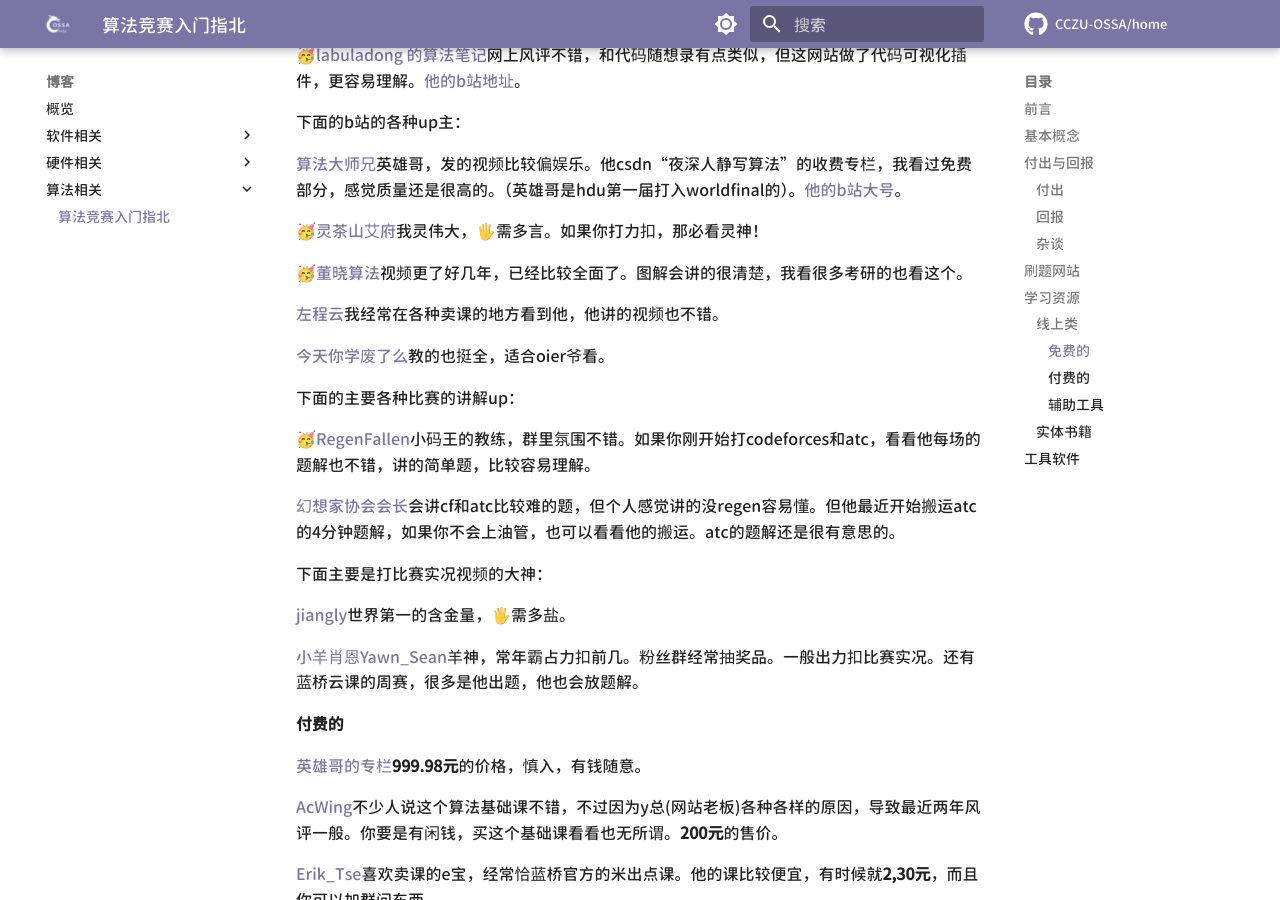
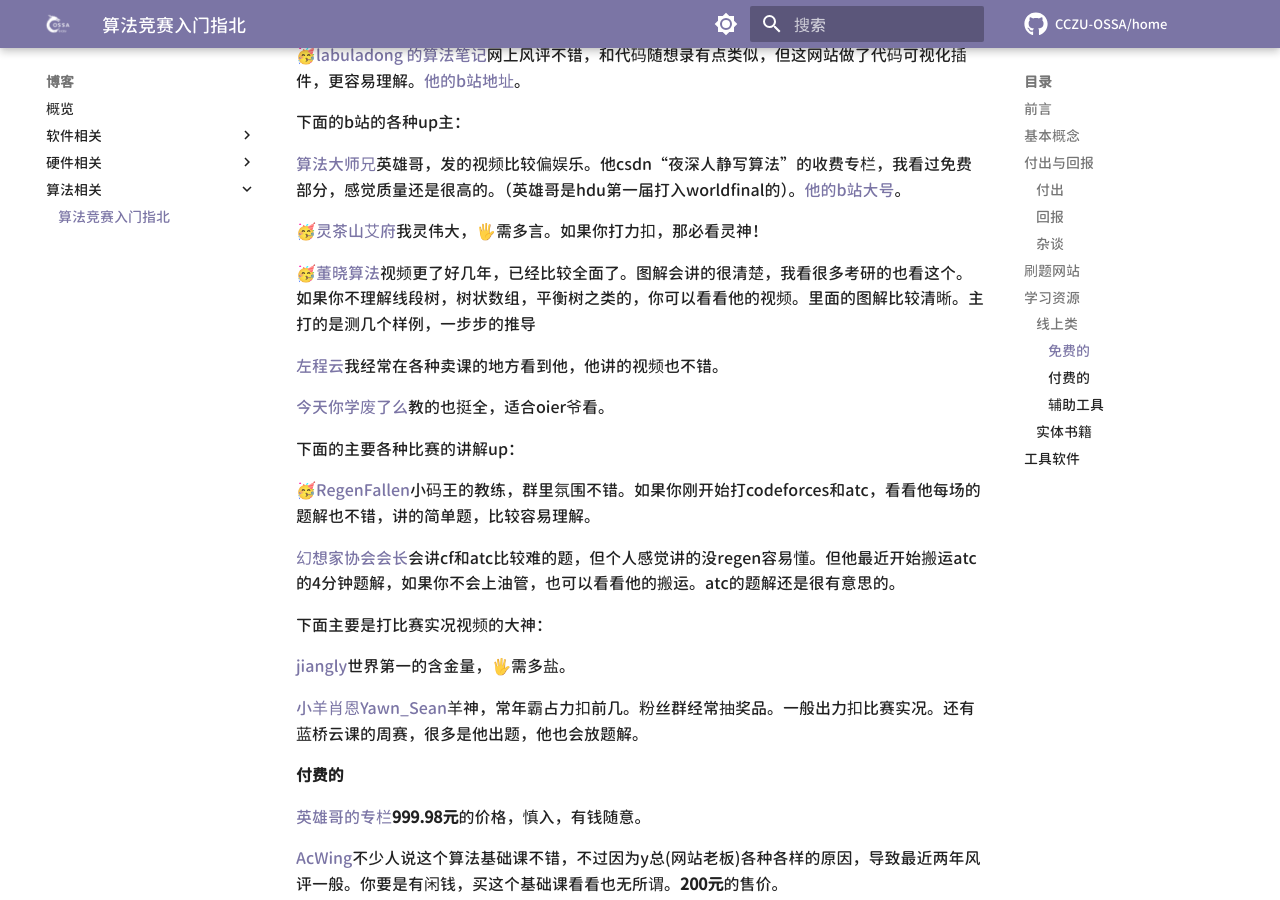
Before and after one commit to CCZU-OSSA/home, an MkDocs documentation site: the page built from docs/blog/algorithm/guide-to-algorithm-competitions.md, in a window 1280 px wide and 900 px high, scrolled down 3807 px. Built offline with MkDocs 1.6.1 and Material for MkDocs 9.7.7, drawn with Linux system fonts in a browser that asks for light colours; some web fonts are replaced; comment, search, counter and statistics services are not loaded.

Commit message:
Update guide-to-algorithm-competitions.md

```diff
--- a/docs/blog/algorithm/guide-to-algorithm-competitions.md
+++ b/docs/blog/algorithm/guide-to-algorithm-competitions.md
@@ -128,7 +128,7 @@ acmer指的是，参加XCPC系列比赛的选手。
 
 🥳[灵茶山艾府](https://space.bilibili.com/206214?spm_id_from=333.999.0.0)我灵伟大，🖐️需多言。如果你打力扣，那必看灵神！
 
-🥳[董晓算法](https://space.bilibili.com/517494241?spm_id_from=333.999.0.0)视频更了好几年，已经比较全面了。图解会讲的很清楚，我看很多考研的也看这个。
+🥳[董晓算法](https://space.bilibili.com/517494241?spm_id_from=333.999.0.0)视频更了好几年，已经比较全面了。图解会讲的很清楚，我看很多考研的也看这个。如果你不理解线段树，树状数组，平衡树之类的，你可以看看他的视频。里面的图解比较清晰。主打的是测几个样例，一步步的推导
 
 [左程云](https://space.bilibili.com/8888480?spm_id_from=333.999.0.0)我经常在各种卖课的地方看到他，他讲的视频也不错。
 
```
